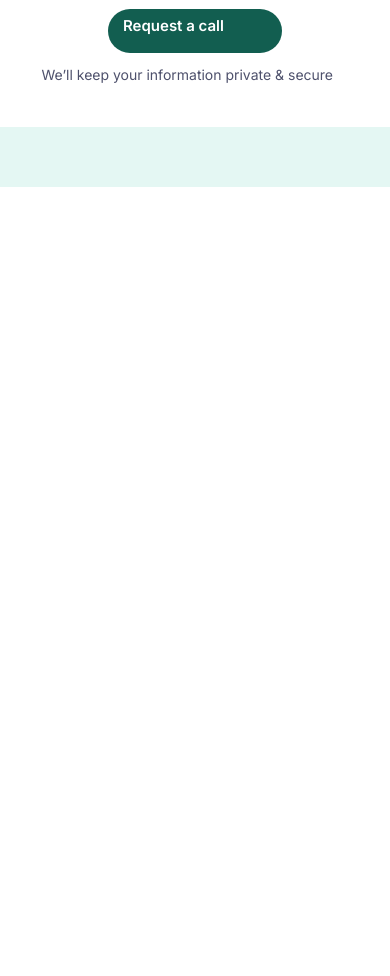
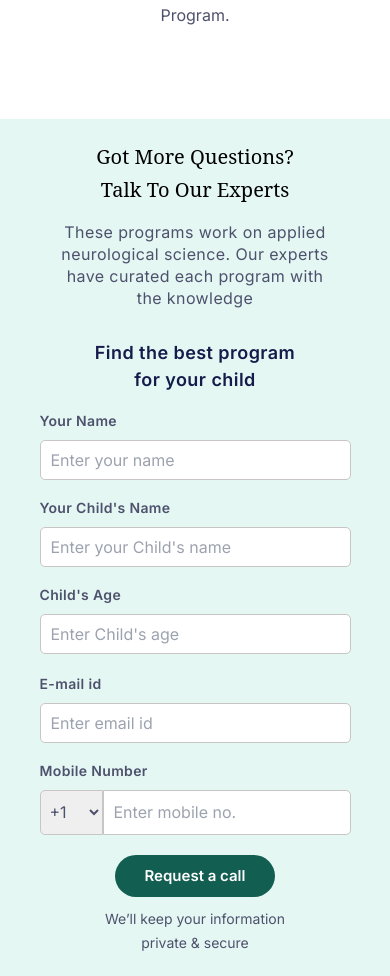
Before and after one commit to Harshitaj876/Moms-Belief, a React (Create React App) app: page / in a window 390 px wide. Shown: the part 2806-3782 px from the top of the page. Before the commit the page ends 2993 px from the top, so only its background shows below. Built offline with nearby package versions, Linux system fonts and the light colour scheme.

Commit message:
modified:   src/Pages/Home.js

```diff
--- a/src/Pages/Home.js
+++ b/src/Pages/Home.js
@@ -23,12 +23,12 @@ const Home = () => {
         </div>
 
       {/*Programs*/}
-        <div className='flex flex-col gap-[45px] items-center justify-center bg-[#E4F7F3] h-[944px]'>
+        <div className='flex flex-col gap-[45px] items-center justify-center bg-[#E4F7F3]'>
           <div className='flex flex-col gap-[15px] items-center justify-center'>
             <h1 className='font-Noto font-medium text-[20px] sm:text-[32px] leading-[33px] sm:leading-[55px]  h-[66px] w-[293.11px] sm:h-[58.28px] sm:w-[633px] text-center text-[#151B4A]'>Customisable Expert <span className='relative inline-block'>Curated<img src='/Assets/underline.svg' alt='' className='absolute bottom-[-5px] left-0 right-0 w-full h-auto'></img></span> Programs</h1>
             <h2 className='hidden sm:block font-normal text-[18px] leading-[27px] text-[#4E516C] h-[54px] w-[766px] text-center m-0 tracking-wide'>These programs work on applied neurological science. Our experts have curated each program with the knowledge and insights from decades of experience.</h2>
           </div>
-          <div className='grid grid-cols-1 sm:grid-cols-2 lg:grid-cols-3 gap-[50px] sm:gap-[100px]'>
+          <div className='grid grid-cols-1 lg:grid-cols-3 gap-[50px] sm:gap-[100px]'>
             {data.map((item, index) => (
               <React.Fragment key={index}>
                 <Card data={item} />
@@ -52,43 +52,50 @@ const Home = () => {
         </div>
 
       {/*Expert*/}
-      <div className='flex flex-col bg-[#E4F7F3] h-[817px] items-center justify-center gap-[60px]'>
-          <div className='flex flex-col items-center justify-center gap-[15px]'>
-            <h1 className='h-[110px] w-[334px] font-Noto text-center font-medium leading-[55px] text-[32px]'>Got More Questions?Talk To Our Experts</h1>
-            <h2 className='h-[60px] w-[634px] text-center font-normal leading-[30px] text-[18px] text-[#4E516C] tracking-wide'>These programs work on applied neurological science. Our experts have curated each program with the knowledge </h2>
+      <div className='flex flex-col bg-[#E4F7F3] h-[857px] sm:h-[817px] items-center justify-center gap-[30px] sm:gap-[60px]'>
+          <div className='flex flex-col items-center gap-[15px]'>
+            <h1 className='h-[66px] w-[209px] sm:h-[110px] sm:w-[334px] font-Noto text-center font-medium leading-[33px] sm:leading-[55px] text-[20px] sm:text-[32px]'>Got More Questions?Talk To Our Experts</h1>
+            <h2 className='h-[88px] w-[276px] sm:h-[60px] sm:w-[634px] text-center font-normal leading-[22px] sm:leading-[30px] text-[16px] sm:text-[18px] text-[#4E516C] tracking-wide'>These programs work on applied neurological science. Our experts have curated each program with the knowledge </h2>
           </div>
-          <div className='w-[1023px] h-[452px] rounded-[14px] bg-[#FFFFFF] flex flex-col items-center justify-center gap-[50px]'>
-              <h1 className='font-semibold text-xl leading-[27px] tracking-wide h-[27px] w-[374px] text-[#151B4A]'>Find the best program for your child</h1>
-              <form className='flex flex-col'>
-                <div className='grid grid-cols-3 gap-5'>
+          <div className='w-[1023px] sm:h-[452px] rounded-[14px] sm:bg-[#FFFFFF] flex flex-col items-center justify-center gap-[20px] sm:gap-[50px]'>
+              <h1 className='font-semibold text-[18px] sm:text-xl leading-[27px] tracking-wide h-[54px] w-[207px] sm:h-[27px] sm:w-[374px] text-[#151B4A] text-center'>Find the best program for your child</h1>
+              <form className='flex flex-col items-center justify-center'>
+                <div className='grid grid-cols-1 sm:grid-cols-3 gap-5'>
                   <div className='flex flex-col'>
                     <label className='h-[17px] font-semibold text-[14px] leading-[16.94px] tracking-wide text-[#4E516C] mb-[10px]'>Your Name</label>
-                    <input placeholder='Enter your name' className='h-[45px] w-[301px] rounded-[5px] border-[1px] border-[#CAC5C5] pl-[10px]' />
+                    <input type='text' placeholder='Enter your name' className='text-[#4E516C] h-[40px] w-[311px] sm:h-[45px] sm:w-[301px] rounded-[5px] border-[1px] border-[#CAC5C5] pl-[10px]' />
                   </div>
                   <div className='flex flex-col'>
                     <label className='h-[17px] font-semibold text-[14px] leading-[16.94px] tracking-wide text-[#4E516C] mb-[10px]'>Your Child's Name</label>
-                    <input placeholder="Enter your Child's name" className='h-[45px] w-[301px] rounded-[5px] border-[1px] border-[#CAC5C5] pl-[10px]' />
+                    <input type='text' placeholder="Enter your Child's name" className='text-[#4E516C] h-[40px] w-[311px] sm:h-[45px] sm:w-[301px] rounded-[5px] border-[1px] border-[#CAC5C5] pl-[10px]' />
                   </div>
                   <div className='flex flex-col'>
                     <label className='h-[17px] font-semibold text-[14px] leading-[16.94px] tracking-wide text-[#4E516C] mb-[10px]'>Child's Age</label>
-                    <input placeholder="Enter Child's age" className='h-[45px] w-[301px] rounded-[5px] border-[1px] border-[#CAC5C5] pl-[10px]' />
+                    <input type='number' placeholder="Enter Child's age" className='text-[#4E516C] h-[40px] w-[311px] sm:h-[45px] sm:w-[301px] rounded-[5px] border-[1px] border-[#CAC5C5] pl-[10px]' />
                   </div>
                 </div>
 
-                <div className='flex mt-[22px] gap-5  '>
+                <div className='flex flex-col sm:flex-row mt-[22px] gap-5  '>
                   <div className='flex flex-col'>
                     <label className='h-[17px] font-semibold text-[14px] leading-[16.94px] tracking-wide text-[#4E516C] mb-[10px]'>E-mail id</label>
-                    <input placeholder='Enter email id' className='h-[45px] w-[622px] rounded-[5px] border-[1px] border-[#CAC5C5] pl-[10px]' />
+                    <input type='email' placeholder='Enter email id' className='text-[#4E516C] h-[40px] w-[311px] sm:h-[45px] sm:w-[622px] rounded-[5px] border-[1px] border-[#CAC5C5] pl-[10px]' />
                   </div>
                   <div className='flex flex-col'>
                     <label className='h-[17px] font-semibold text-[14px] leading-[16.94px] tracking-wide text-[#4E516C] mb-[10px]'>Mobile Number</label>
-                    <input placeholder='Enter mobile no.' className='h-[45px] w-[301px] rounded-[5px] border-[1px] border-[#CAC5C5] pl-[10px]' />
+                    <div className='flex items-center'>
+                      <select className='h-[45px] w-[63px] rounded-l-[5px] text-[#4E516C] border-[1px] border-[#CAC5C5] p-[5px] flex items-center justify-center'>
+                        <option value="+1">+1</option>
+                        <option value="+91">+91</option>
+                        <option value="+44">+44</option>
+                      </select>
+                      <input type='tel' placeholder='Enter mobile no.' className='text-[#4E516C] h-[45px] w-full rounded-r-[5px] border-[1px] border-[#CAC5C5] pl-[10px]' />
+                  </div>
                   </div>
                 </div>
               </form>
               <div className='flex flex-col gap-[10px] items-center'>
-                <Link to='/signup' className='font-semibold text-[15px] sm:text-[16px] bg-[#125E50] rounded-[60px] px-[15px] py-[6px] sm:px-[30px] sm:py-[10px] text-[#FFF] hover:bg-[#187767] w-[174px] h-[44px]'>Request a call</Link>
-                <h3 className='w-[307px] h-[24px] font-normal text-[14px] leading-6 text-[#4E516C]'>We’ll keep your information private & secure</h3>
+                <button to='/signup' className='font-semibold text-[15px] sm:text-[16px] bg-[#125E50] rounded-[60px] px-[30px] py-[10px] text-[#FFF] hover:bg-[#187767]'>Request a call</button>
+                <h3 className='w-[189px] h-[48px] sm:w-[307px] sm:h-[24px] font-normal text-[14px] leading-6 text-[#4E516C] text-center'>We’ll keep your information private & secure</h3>
               </div>
           </div>
       </div>
```
